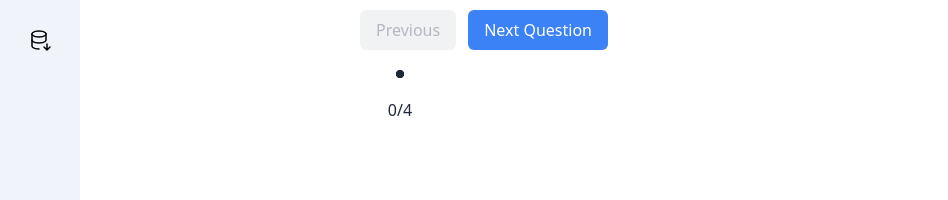
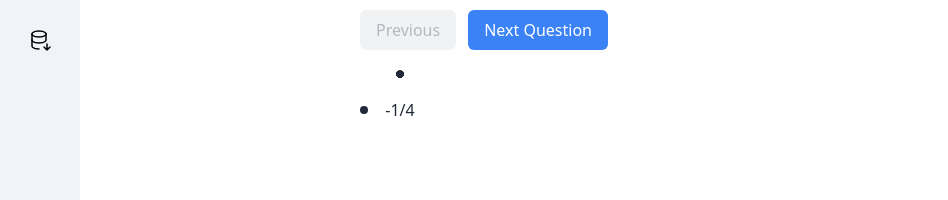
Before and after one commit to Kalze1/DevSync1, a React (Vite) app: page / in a window 1280 px wide. Shown: the part 330-530 px from the top of the page, without its empty margins (0-948 px from the left). Built offline with nearby package versions, Linux system fonts and the light colour scheme.

Commit message:
3rd commit
3rd

```diff
--- a/src/components/main/page.jsx
+++ b/src/components/main/page.jsx
@@ -1,100 +1,85 @@
 import React, { useState } from 'react';
 
 
-const questionsData = {
-    JavaScript: [
+const QuizComponent = () => {
+
+
+  const questionsD = [
     {
-        question:
-          'This radio element is part of a larger, open-source library of Tailwind CSS components. Learn more by going to the official <a href="https://tailwindui.com/">Tailwind UI</a> documentation.',
-        choices: ["USA", "Germany", "Spain", "United Kingdom"],
-        correctAnswerIndex: 0,
+      "language": "JavaScript",
+      "category": "Basics", // Added category property
+      "question": ["What data type is used to store a single character in JavaScript?","What method is used to select elements by ID in JavaScript?"],
+      "choices": [["int", "float", "string", "char"],["float", "string","int" ,"char"]],
+      "correctAnswerIndex": [2,3],
+      "explanation": "The 'string' data type is used to store text data, including single characters." // Added explanation property
     },
     {
-        question:
-          'This radio element is part of a larger, open-source library of Tailwind CSS components. Learn more by going to the official <a href="https://tailwindui.com/">Tailwind UI</a> documentation.',
-        choices: ["USA", "Germany", "Spain", "United Kingdom"],
-        correctAnswerIndex: 0,
-      },
-      // Add more JavaScript questions here
-    ],
-    Python: [
-      {
-        question:
-          "What data type is used to store a single character in Python?",
-        choices: ["int", "float", "string", "char"], // Optionally add incorrect choices
-        correctAnswerIndex: 2, // Index of the correct answer
+      "language": "Python",
+      "category": "Functions",
+      "question": ["How do you define a function in Python?","What method is used to select elements by ID in JavaScript?"],
+      "choices": [["def function_name():", "func = function_name()", "function function_name{}", "None of the above"],
+                  ["def function_name():", "func = function_name()", "function function_name{}", "None of the above"] ],
+      "correctAnswerIndex": [2,3]
     },
     {
-        question:
-          "What data type is used to store a single character in Python?",
-        choices: ["int", "float", "string", "char"], // Optionally add incorrect choices
-        correctAnswerIndex: 2, // Index of the correct answer
-      },
-
-      // Add Python questions here
+      "language": "Java",
+      "category": "Loops",
+      "question": ["What is the syntax for a 'for' loop in Java?","What method is used to select elements by ID in JavaScript?"],
+      "choices": [
+       [ "for (int i = 0; i < n; i++) { ... }",
+        "while (i < n) { ... }",
+        "do { ... } while (i < n)",
+        "None of the above"],
+        ["def function_name():", "func = function_name()", "function function_name{}", "None of the above"]
       ],
-    Java: [
-      {
-        question:
-          'This radio element is part of a larger, open-source library of Tailwind CSS components. Learn more by going to the official <a href="https://tailwindui.com/">Tailwind UI</a> documentation.',
-        choices: ["USA", "Germany", "Spain", "United Kingdom"],
-        correctAnswerIndex: 0,
+      "correctAnswerIndex": [2,3],
+      "hint": "The syntax includes an initialization statement, a condition, and an increment/decrement expression." // Added hint property
     },
     {
-        question:
-          'This radio element is part of a larger, open-source library of Tailwind CSS components. Learn more by going to the official <a href="https://tailwindui.com/">Tailwind UI</a> documentation.',
-        choices: ["USA", "Germany", "Spain", "United Kingdom"],
-        correctAnswerIndex: 0,
+      "language": "Ruby",
+      "category": "Arrays",
+      "question": ["How do you access the first element of an array in Ruby?","What method is used to select elements by ID in JavaScript?"],
+      "choices": [["array[0]", "array.first", "array.head", "None of the above"],
+                  ["def function_name():", "func = function_name()", "function function_name{}", "None of the above"]],
+      "correctAnswerIndex": [2,3]
     },
-      // Add more JavaScript questions here
-    ],
-    Rubi: [
-      {
-        question:
-          "What data type is used to store a single character in Python?",
-        choices: ["int", "float", "string", "char"], // Optionally add incorrect choices
-        correctAnswerIndex: 2, // Index of the correct answer
-      },
-      {
-        question:
-          "What data type is used to store a single character in Python?",
-        choices: ["int", "float", "string", "char"], // Optionally add incorrect choices
-        correctAnswerIndex: 2, // Index of the correct answer
-      },
+    // {
+    //   "language": "JavaScript",
+    //   "category": "DOM Manipulation",
+    //   "question": "What method is used to select elements by ID in JavaScript?",
+    //   "choices": ["getElementById", "querySelector", "getElementsByClass", "None of the above"],
+    //   "correctAnswerIndex": 0
+    // }
   ]
-  };
 
-const questions = Object.values(questionsData).flat(); // Combine questions from all languages into a single array
-
-const QuizComponent = () => {
-
+  // const questions = Object.values(questionsD).flat(); // Combine questions from all languages into a single array
   const [selectedLanguage, setSelectedLanguage] = useState(""); // State for selected language (if applicable)
   const [currentQuestion, setCurrentQuestion] = useState(0); // State for current question index
-  const [selectedAnswers, setSelectedAnswers] = useState(
-    Array(questions.length).fill(null) // Array to store selected answers for each question
-  );
+  const [selectedAnswer, setSelectedAnswer] = useState(null); // Track selected answer (optional)
+  const [showAnswer, setShowAnswer] = useState(false); // Flag to display answer
+
   const [score, setScore] = useState(0); // State for score
   const [isOpen, setIsOpen] = useState(false); // State for dropdown visibility (added)
-  const programmingLanguages = Object.keys(questionsData); // Added language options
+  const programmingLanguages = ["JavaScript","Python","Java","Ruby"]; // Added language options
 
   // Implement these functions (replace with actual logic):
   const toggleDropdown = () => setIsOpen(!isOpen); // Toggle dropdown visibility
 
-  const handleAnswerClick = (i) => {
+  const handleAnswerClick = (choiceIndex) => {
     // Consider adding checks for invalid question index or user selecting before a question is displayed
-    setSelectedAnswers((prevAnswers) => [...prevAnswers.slice(0, i), i, ...prevAnswers.slice(i + 1)]); // Update selected answer for current question
+    setSelectedAnswer(choiceIndex);
+    console.log(selectedAnswer);
     };
 
-  // ... other functions ...
 
-  const filteredQuestions = selectedLanguage
-    ? questions.filter((question) => question.language === selectedLanguage)
-    : [];
+  const filteredQuestions = selectedLanguage ? questionsD.filter( (questionsD) => questionsD.language === selectedLanguage) : [];
+
+
   const handleAnswerSubmit = () => {
     if (selectedAnswer !== null) {
-      const isCorrect = selectedAnswer === questions[currentQuestion].correctAnswerIndex;
+      const isCorrect = selectedAnswer === filteredQuestions[currentQuestion].correctAnswerIndex[currentQuestion];
       setScore(isCorrect ? score + 1 : score); // Update score based on correct answer
-      // setShowAnswer(true); // Show answer after submission
+      setShowAnswer(true); // Show answer after submission
       setCurrentQuestion(currentQuestion + 1);
       setSelectedAnswer(null); // Reset selected answer
       // alert({score})
@@ -103,32 +88,41 @@ const QuizComponent = () => {
     }
   };
   const handleNextQuestion = () => {
-    if (currentQuestion < questions.length - 1) {
+    if (currentQuestion < filteredQuestions.length - 1) {
       setCurrentQuestion(currentQuestion + 1);
-      setSelectedAnswers((prevAnswers) => [...prevAnswers]); // Keep previous answers on next question
+      setSelectedAnswer(null); // Reset s+elected answer
     }
   };
 
-
-
+  const handleLanguageClick = (language) => {
+    setSelectedLanguage((prevSelectedLanguage) => {
+      return language;
+    });
+    setCurrentQuestion(0);
+    // console.log(selectedLanguage);
+    setSelectedAnswer(null);
+    setIsOpen(false); // Close dropdown after selection
+  };
+  const progressValue = currentQuestion / (filteredQuestions.length - 1);
+  const attemptedQuestions = currentQuestion -1 ; // Calculate attempted questions
 
   return (
-    <div className="quiz-container mx-auto max-w-xl p-4 bg-gray-200 rounded-md shadow-md">
-      <div className="dropdown relative"> {/* Added "relative" for positioning */}
+    <div className="quiz-container mx-auto max-w-2xl p-4">
+      <div className="dropdown "> {/* Added "relative" for positioning */}
         <div
           tabIndex={0}
           role="button"
           className="btn m-1 text-white bg-blue-500 hover:bg-blue-700 rounded-md py-2 px-3 focus:outline-none focus:ring-2 focus:ring-offset-2 focus:ring-blue-500"
           onClick={toggleDropdown}
         >
-          {selectedLanguage || "Select a Programming Language"} {/* Display selected language or default text */}
+          { selectedLanguage || "Select a Programming Language"} {/* Display selected language or default text */}
         </div>
-        {isOpen && (
+        { isOpen && (
           <ul
             tabIndex={0}
             className="dropdown-content z-[1] menu p-2 shadow bg-base-100 rounded-box w-52 absolute top-full left-0"
           >
-            {programmingLanguages.map((language) => (
+            { programmingLanguages.map((language) => (
               <li key={language}>
                 <a className="text-gray-700 hover:text-blue-500" onClick={() => handleLanguageClick(language)}>
                   {language}
@@ -137,37 +131,43 @@ const QuizComponent = () => {
             ))}
           </ul>
         )}
+
+
       </div>
+      {/* {console.log(filteredQuestions)} */}
       { selectedLanguage && (
       <>
-        {/* Language Selection (if applicable) */}
-        {/* ... your language selection component ... */}
-
-        {filteredQuestions.length > 0 ? ( // Check if questions exist for the language
+        {filteredQuestions.length > 0 ? (
           <>
             <div className="question-container">
               <h2 className="text-xl font-medium mb-4">
                 Question {currentQuestion + 1}
               </h2>
               <fieldset className="mb-5 mt-10">
-                {questions[currentQuestion] && (
-                  <div key={currentQuestion}>
-                    <p className="text-base font-medium text-gray-900">
-                      {questions[currentQuestion].question}
-                    </p>
+               {
+                questionsD.map((question) => {
+                  if(question.language === selectedLanguage){
+                    return (
+                      <div >
+                        <div className="text-base font-medium text-gray-900 mb-5">
+                           {question.question[currentQuestion]}
+                           </div>
                          <ul className="list-none">
-                      {/* Render answer choices (replace with your logic) */}
-                      {questions[currentQuestion].choices?.map((choice, i) => (
-                        <li key={i} className="flex items-center mb-4">
+                          {question.choices[currentQuestion].map((choice, choiceIndex) => (
+                            <li key={choiceIndex} className="flex items-center mb-4">
                               <input
-                            type="radio" // Replace with appropriate input type (radio/checkbox)
-                            name="question-choice" // Group radio buttons
-                            value={i}
-                            checked={selectedAnswers[currentQuestion] === i} // Use current question's answer
-                            onChange={() => handleAnswerClick(i)}
+                                id={`question-option-${choiceIndex + 1}`}
+                                type="radio"
+                                name={`question-${currentQuestion}`} // Group radio buttons by question
+                                value={choiceIndex}
+                                className="h-4 w-4 border-gray-300 focus:ring-2 focus:ring-blue-300"
+                                aria-labelledby={`question-option-${choiceIndex + 1}`}
+                                aria-describedby={`question-option-${choiceIndex + 1}`}
+                                // (Optional) Add logic to handle selected answer (e.g., checked={selectedAnswer === choiceIndex})
+                                onChange={() => handleAnswerClick(choiceIndex)} // Pass correct index
                               />
                               <label
-                            htmlFor={`country-option-${i + 1}`}
+                                htmlFor={`question-option-${choiceIndex + 1}`}
                                 className="text-sm font-medium text-gray-900 ml-2 block"
                               >
                                 {choice}
@@ -176,10 +176,14 @@ const QuizComponent = () => {
                           ))}
                         </ul>
                       </div>
-                )}
+
+                    )
+                  }
+                })
+               }
               </fieldset>
             </div>
-
+          {/* {console.log("filteredQuestions:", filteredQuestions)}  */}
             <div className="button-container flex justify-between mt-4">
             <button
               className="py-2 px-4 bg-gray-200 text-gray-500 mr-3 rounded-md hover:bg-gray-300 disabled:opacity-50 "
@@ -190,32 +194,31 @@ const QuizComponent = () => {
             </button>
               {currentQuestion === filteredQuestions.length - 1 ? ( // Check for last question
                 <button
-                  className="py-2 px-4 bg-blue-500 text-white rounded-md hover:bg-blue-700 disabled:opacity-50 cursor-not-allowed"
+                  className="py-2 px-4 bg-blue-500 text-white rounded-md hover:bg-blue-700 disabled:opacity-50 "
                   onClick={handleAnswerSubmit}
                 >
                   Submit Quiz
                 </button>
               ) : (
                 <button
-                  className="py-2 px-4 bg-blue-500 text-white rounded-md hover:bg-blue-700 disabled:opacity-50 cursor-not-allowed"
+                  className="py-2 px-4 bg-blue-500 text-white rounded-md hover:bg-blue-700 disabled:opacity-50 "
                   onClick={handleNextQuestion}
                 >
                   Next Question
                 </button>
               )}
             </div>
-
             {/* Show progress bar only if not on the last question and haven't submitted */}
-            {currentQuestion < filteredQuestions.length - 1 && score === 0 && (
-              <div className="progress mt-4">
+            { currentQuestion < filteredQuestions.length - 1 && score === 0 && (
+            <div className="progress-container mb-5" >
               <div
-                  className="progress-bar bg-blue-500 h-2 rounded-full"
+                className="radial-progress mt-5" // Update class name if needed
+                style={{ "--value": `${(attemptedQuestions / filteredQuestions.length) * 100}` }} // Update calculation
                 role="progressbar"
-                  style={{ width: `${progressValue * 100}%` }}
-                  aria-valuenow={progressValue}
-                  aria-valuemin="0"
-                  aria-valuemax="100"
-                ></div>
+                aria-valuenow={attemptedQuestions} // Update aria-valuenow
+              >
+                {attemptedQuestions}/{filteredQuestions.length}
+              </div>
             </div>
           )}
           </>
@@ -224,22 +227,7 @@ const QuizComponent = () => {
         )}
       </>
       ) }
-      { score > 0 && filteredQuestions.length > 0 && (
-          <div className="result-container mt-4">
-          <p className="text-center text-xl font-medium mb-2">Congratulations! You scored {score} out of {filteredQuestions.length} questions.</p>
-          <div className="progress">
-            <div
-              className="progress-bar bg-green-500 h-2 rounded-full"
-              role="progressbar"
-              style={{ width: `${(score / filteredQuestions.length) * 100}%` }}
-              aria-valuenow={score}
-              aria-valuemin="0"
-              aria-valuemax={filteredQuestions.length}
-            ></div>
-          </div>
-        </div>
 
-      )}
 
     </div>
   );
--- a/src/components/main/quiz.jsx
+++ b/src/components/main/quiz.jsx
@@ -37,11 +37,14 @@ const DynamicQuiz = () => {
 
   const handleAnswerClick = (index) => {
     setSelectedAnswer(index);
+    {score}
   };
 
   const handleNextQuestion = () => {
     if (currentQuestion < questions.length - 1) {
       setCurrentQuestion(currentQuestion + 1);
+      const isCorrect = selectedAnswer === questions[currentQuestion].correctAnswerIndex;
+      setScore (isCorrect ? score + 1 : score );
       setSelectedAnswers((prevAnswers) => [...prevAnswers]); // Keep previous answers on next question
     }
   };
@@ -52,7 +55,8 @@ const DynamicQuiz = () => {
       const isCorrect = selectedAnswer === questions[currentQuestion].correctAnswerIndex;
       setScore(isCorrect ? score + 1 : score); // Update score based on correct answer
       // setShowAnswer(true); // Show answer after submission
-      setCurrentQuestion(currentQuestion + 1);
+      // setCurrentQuestion(currentQuestion + 1);
+      {score}
       setSelectedAnswer(null); // Reset selected answer
       // alert({score})
     } else {
@@ -60,13 +64,14 @@ const DynamicQuiz = () => {
     }
   };
 
-  const attemptedQuestions = currentQuestion ; // Calculate attempted questions
+  const attemptedQuestions = currentQuestion -1 ; // Calculate attempted questions
 
   return (
-<div class="quiz-container mx-auto max-w-2xl p-4  ">
+<div class="quiz-container mx-auto max-w-2xl p-4 ">
           <div className="question-container">
-          <h2 className="text-xl font-medium mb-4">Question {currentQuestion + 1}</h2>
-          <fieldset className="mb-5 mt-10">
+          {questions.length > currentQuestion && (<h2 className="text-xl font-medium mb-4"> Question {currentQuestion + 1} </h2>) }
+
+            <fieldset className="mb-5 mt-10">
             <legend className="text-base font-medium text-gray-900 mb-5" > {questions[currentQuestion]?.question}</legend>
             <ul className="list-none">
 
@@ -105,14 +110,14 @@ const DynamicQuiz = () => {
                 </button>
               {currentQuestion === questions.length - 1 ? (
                 <button
-                  className="py-2 px-4 bg-blue-500 text-white rounded-md hover:bg-blue-700 disabled:opacity-50 cursor-not-allowed"
-                  onClick={handleAnswerSubmit}
+                className="py-2 px-4 bg-blue-500 text-white rounded-md hover:bg-blue-700 disabled:opacity-50 "
+                onClick={handleAnswerSubmit}
                 >
                   Submit Quiz
                 </button>
               ) : (
                 <button
-                  className="py-2 px-4 bg-blue-500 text-white rounded-md hover:bg-blue-700 disabled:opacity-50 cursor-not-allowed"
+                  className="py-2 px-4 bg-blue-500 text-white rounded-md hover:bg-blue-700 disabled:opacity-50 "
                   onClick={handleNextQuestion}
                 >
                   Next Question
```
Lines whose indentation alone changed are shown as unchanged.
